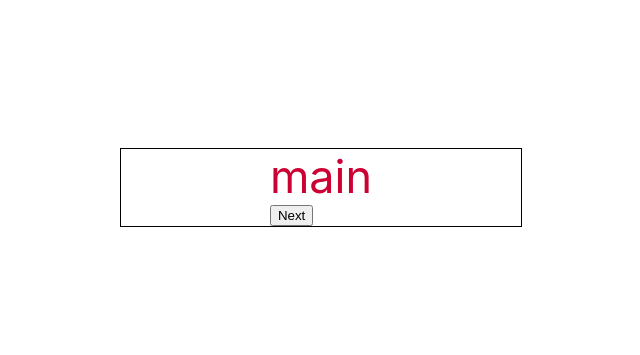
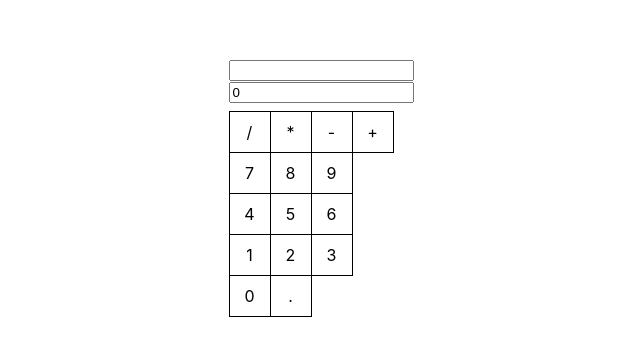
Before and after one commit to skylerh15/react-calculator, a React (Create React App) app: page / in a window 1280 px wide. Shown: the part 213-568 px from the top of the page, without its empty margins (319-959 px from the left). Built offline with nearby package versions, Linux system fonts and the light colour scheme.

Commit message:
rudimentary calculator

```diff
--- a/src/app/index.tsx
+++ b/src/app/index.tsx
@@ -3,7 +3,7 @@ import { useMachine } from '@xstate/react';
 
 import appMachine from './machine';
 
-import Calculator from 'app/views/calculator';
+import CalcView from 'app/views/calculator';
 
 import { OutsideWrapper, MiddleWrapper, InnerContent } from './styles';
 
@@ -17,7 +17,7 @@ const App = () => {
             <OutsideWrapper>
                 <MiddleWrapper>
                     <InnerContent>
-                        <Calculator />
+                        <CalcView />
                     </InnerContent>
                 </MiddleWrapper>
             </OutsideWrapper>
--- a/src/app/styles.ts
+++ b/src/app/styles.ts
@@ -18,7 +18,6 @@ export const InnerContent = styled.div`
     margin-left: auto;
     margin-right: auto;
     width: 400px;
-    border: 1px solid black;
     display: flex;
     justify-content: center;
 `;
--- a/src/app/views/calculator/calculator.tsx
+++ b/src/app/views/calculator/calculator.tsx
@@ -1,26 +1,9 @@
 import * as React from 'react';
-import { useMachine } from '@xstate/react';
-import styled from 'styled-components';
 
-import appMachine from 'app/machine';
+import Calculator from 'app/widgets/calculator';
 
-const StyledDiv = styled.div`
-    font-size: 45px;
-    color: ${props => props.theme.color.$Red_t1};
-    justify-self: center;
-`;
-
-const Calculator = () => {
-    const [current, send] = useMachine(appMachine);
-
-    return (
-        <div>
-            <StyledDiv>{current.toStrings()}</StyledDiv>
-            <button type="button" onClick={() => send('NEXT')}>
-                {current.matches('main') ? 'Next' : 'Back'}
-            </button>
-        </div>
-    );
+const CalcView = () => {
+    return <Calculator />;
 };
 
-export default Calculator;
+export default CalcView;
--- a/src/app/widgets/calculator-button/calculator-button.tsx
+++ b/src/app/widgets/calculator-button/calculator-button.tsx
@@ -1,6 +1,6 @@
 import * as React from 'react';
 
-import { CalcValues } from 'enums';
+import { CalcValues, Key } from 'enums';
 
 import { StyledCalculatorButton } from './styles';
 
@@ -9,25 +9,55 @@ type Props = {
     onClick: (value: CalcValues) => void;
 };
 
-const CalculatorButton: React.FC<Props> = ({ buttonValue, onClick }) => {
-    const [active, setActive] = React.useState(false);
-
-    window.addEventListener('keydown', e => {
-        if (e.key === buttonValue) {
-            setActive(true);
-            onClick(buttonValue);
-        }
-    });
-    window.addEventListener('keyup', e => {
-        if (e.key === buttonValue) {
-            setActive(false);
-        }
-    });
-    return (
-        <StyledCalculatorButton onClick={() => onClick(buttonValue)} active={active}>
-            {buttonValue}
-        </StyledCalculatorButton>
-    );
+type State = {
+    active: boolean;
 };
 
+class CalculatorButton extends React.Component<Props, State> {
+    constructor(props: Props) {
+        super(props);
+        this.state = { active: false };
+    }
+
+    componentDidMount() {
+        window.addEventListener('keydown', this._onKeyDown);
+        window.addEventListener('keyup', this._onKeyUp);
+    }
+
+    componentWillUnmount() {
+        window.removeEventListener('keydown', this._onKeyDown);
+        window.removeEventListener('keyup', this._onKeyUp);
+    }
+
+    _onKeyDown = ({ key }: KeyboardEvent) => {
+        if (key === this.props.buttonValue) {
+            this.setActive(true);
+        }
+    };
+
+    _onKeyUp = ({ key }: KeyboardEvent) => {
+        if (key === this.props.buttonValue) {
+            this.setActive(false);
+            this.handleClick();
+        }
+    };
+
+    handleClick = () => {
+        const { buttonValue, onClick } = this.props;
+        onClick(buttonValue);
+    };
+
+    setActive = (active: boolean) => this.setState({ active });
+
+    render() {
+        const { buttonValue } = this.props;
+        const { active } = this.state;
+        return (
+            <StyledCalculatorButton onClick={this.handleClick} active={active}>
+                {buttonValue}
+            </StyledCalculatorButton>
+        );
+    }
+}
+
 export default CalculatorButton;
--- /dev/null
+++ b/src/app/widgets/calculator/calculator.tsx
@@ -0,0 +1,108 @@
+import * as React from 'react';
+import { CalcValues, Key } from 'enums';
+import CalculatorButton from 'app/widgets/calculator-button';
+
+import { ButtonContainer, CalcContainer, ButtonRow } from './styles';
+
+export type Props = {};
+export type State = {
+    inputValue: string;
+    result: number;
+};
+
+class Calculator extends React.Component<Props, State> {
+    constructor(props: Props) {
+        super(props);
+        this.state = { inputValue: '', result: 0 };
+    }
+
+    componentDidMount() {
+        window.addEventListener('keyup', this._onKeyUp);
+    }
+
+    componentWillUnmount() {
+        window.removeEventListener('keyup', this._onKeyUp);
+    }
+
+    _onKeyUp = ({ key }: KeyboardEvent) => {
+        switch (key) {
+            case Key.ENTER:
+                return this.calculateInput();
+            case Key.BACKSPACE:
+                return this.handleDelete();
+            case Key.ESCAPE:
+                return this.handleClear();
+            default:
+                return;
+        }
+    };
+
+    setInputValue = (inputValue: string) => this.setState({ inputValue });
+
+    setResult = (result: number) => this.setState({ result });
+
+    handleClick = (value: CalcValues) => this.setInputValue(this.state.inputValue.concat(value));
+
+    handleDelete = () => {
+        const { inputValue } = this.state;
+        this.setInputValue(inputValue.substring(0, inputValue.length - 1));
+    };
+
+    handleClear = () => this.setInputValue('');
+
+    renderButton = (value: CalcValues) => {
+        return <CalculatorButton buttonValue={value} onClick={this.handleClick} />;
+    };
+
+    calculateInput = () => {
+        try {
+            const evalResult = eval(this.state.inputValue.toString());
+            if (evalResult) {
+                this.setResult(evalResult);
+                this.handleClear();
+            }
+        } catch (e) {
+            // do nothing
+        }
+    };
+
+    render() {
+        const { inputValue, result } = this.state;
+        return (
+            <CalcContainer>
+                <input readOnly={true} value={inputValue} />
+                <br />
+                <input readOnly={true} value={result} />
+                <ButtonContainer>
+                    <ButtonRow>
+                        {this.renderButton(CalcValues.Divide)}
+                        {this.renderButton(CalcValues.Multiply)}
+                        {this.renderButton(CalcValues.Subtract)}
+                        {this.renderButton(CalcValues.Add)}
+                    </ButtonRow>
+                    <ButtonRow>
+                        {this.renderButton(CalcValues.Seven)}
+                        {this.renderButton(CalcValues.Eight)}
+                        {this.renderButton(CalcValues.Nine)}
+                    </ButtonRow>
+                    <ButtonRow>
+                        {this.renderButton(CalcValues.Four)}
+                        {this.renderButton(CalcValues.Five)}
+                        {this.renderButton(CalcValues.Six)}
+                    </ButtonRow>
+                    <ButtonRow>
+                        {this.renderButton(CalcValues.One)}
+                        {this.renderButton(CalcValues.Two)}
+                        {this.renderButton(CalcValues.Three)}
+                    </ButtonRow>
+                    <ButtonRow>
+                        {this.renderButton(CalcValues.Zero)}
+                        {this.renderButton(CalcValues.Decimal)}
+                    </ButtonRow>
+                </ButtonContainer>
+            </CalcContainer>
+        );
+    }
+}
+
+export default Calculator;
--- /dev/null
+++ b/src/app/widgets/calculator/index.ts
@@ -0,0 +1 @@
+export { default } from './calculator';
--- /dev/null
+++ b/src/app/widgets/calculator/styles.ts
@@ -0,0 +1,11 @@
+import styled from 'styled-components';
+
+export const CalcContainer = styled.div``;
+
+export const ButtonRow = styled.div`
+    display: flex;
+`;
+
+export const ButtonContainer = styled.div`
+    padding-top: 8px;
+`;
--- a/src/enums.ts
+++ b/src/enums.ts
@@ -13,7 +13,13 @@ export enum CalcValues {
     Multiply = '*',
     Subtract = '-',
     Add = '+',
-    Period = '.',
+    Decimal = '.',
     ParensOpen = '(',
     ParensClose = ')'
 }
+
+export enum Key {
+    ENTER = 'Enter',
+    BACKSPACE = 'Backspace',
+    ESCAPE = 'Escape'
+}
--- a/tslint.json
+++ b/tslint.json
@@ -16,11 +16,12 @@
         "no-any": false,
         "no-arg": true,
         "no-bitwise": true,
+        "no-namespace": false,
         "no-construct": true,
         "no-debugger": true,
         "no-duplicate-variable": true,
         "no-empty": true,
-        "no-eval": true,
+        "no-eval": false,
         "no-shadowed-variable": true,
         "no-string-literal": true,
         "no-switch-case-fall-through": true,
```
